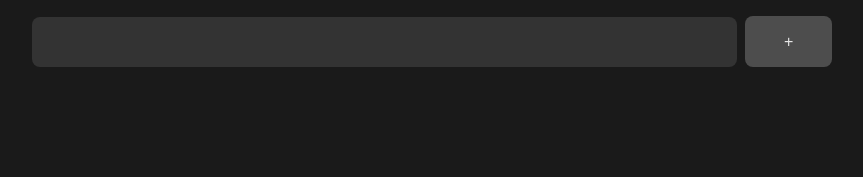
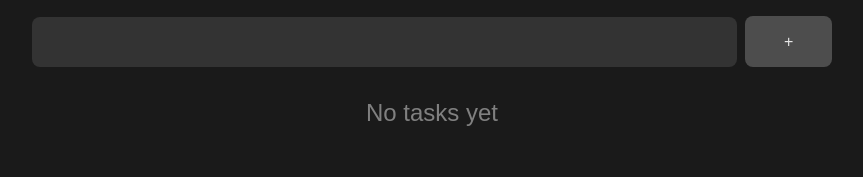
Before and after one commit to jetsgarcia/react-test, a React (Vite) app: page / in a window 1280 px wide. Shown: the top 177 px of the page, without its empty margins (208-1071 px from the left). Built offline with nearby package versions, Linux system fonts and the light colour scheme.

Commit message:
Added an empty placeholder

```diff
--- a/src/App.jsx
+++ b/src/App.jsx
@@ -43,6 +43,9 @@ function App() {
         </form>
       </div>
       <ul className="all-tasks">
+        {todos.length === 0 && (
+          <p className="empty-placeholder">No tasks yet</p>
+        )}
         {todos.map((todo) => (
           <li key={todo.id} className={todo.completed ? "completed" : ""}>
             <label>
--- a/src/index.css
+++ b/src/index.css
@@ -99,3 +99,10 @@ ul {
 .all-tasks button:hover {
   background-color: hsl(0, 80%, 45%);
 }
+
+.all-tasks .empty-placeholder {
+  text-align: center;
+  font-size: 1.5rem;
+  color: hsl(0, 0%, 50%);
+  margin: 2rem 0;
+}
```
